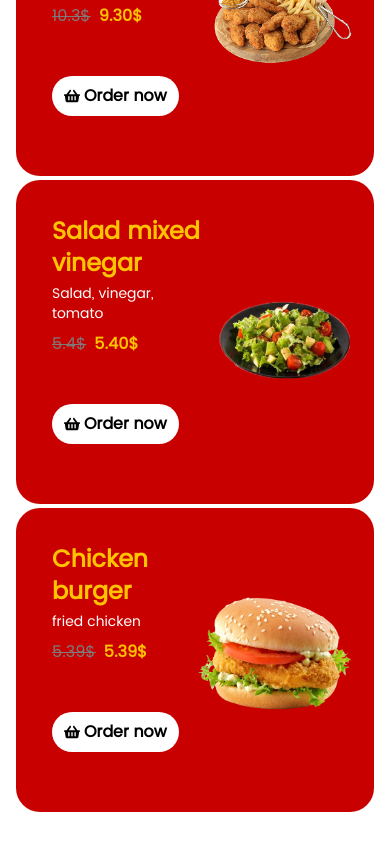
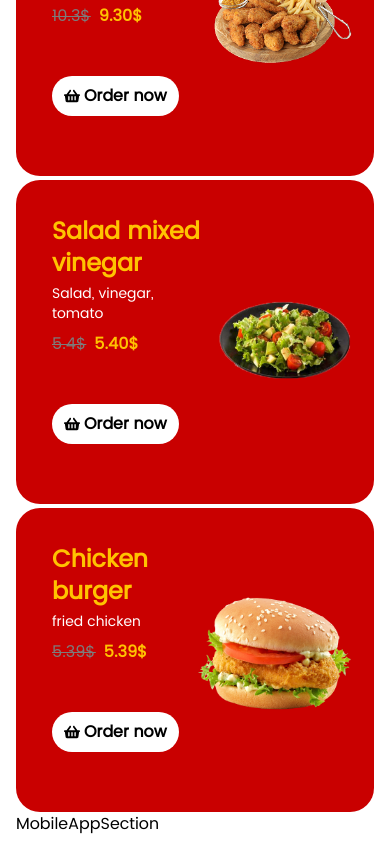
Before and after one commit to MrNekooo/McDonalds-Website, a React (Vite) app: page / in a window 390 px wide. Shown: the part 3862-4706 px from the top of the page. Before the commit the page ends 4682 px from the top, so only its background shows below. Built offline with nearby package versions, Linux system fonts and the light colour scheme.

Commit message:
Working on MobileApp section

```diff
--- a/src/Components/Main/Main.jsx
+++ b/src/Components/Main/Main.jsx
@@ -1,7 +1,7 @@
 import { Route, Routes } from 'react-router-dom'
 import Products from './Products/Products'
 import Sales from './Sales/Sales'
-// import MobileAppSection from './MobileAppSection/MobileAppSection'
+import MobileAppSection from './MobileAppSection/MobileAppSection'
 
 import BestSeller from './Products/pages/BestSeller'
 import Hamburger from './Products/pages/Hamburger'
@@ -35,7 +35,7 @@ const Main = () => {
             <Sales/>
           </div>
         </FoodProvider>
-        {/* <MobileAppSection/> */}
+        <MobileAppSection/>
     </>
   )
 }
--- a/src/Components/Main/MobileAppSection/MobileAppSection.jsx
+++ b/src/Components/Main/MobileAppSection/MobileAppSection.jsx
@@ -0,0 +1,9 @@
+
+
+const MobileAppSection = () => {
+  return (
+    <div>MobileAppSection</div>
+  )
+}
+
+export default MobileAppSection
```
